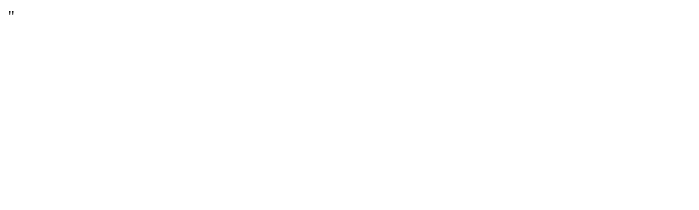
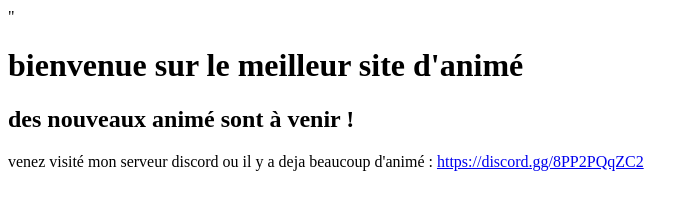
Before and after one commit to shyroo57/Anime-taku, a plain HTML site: page index.html in a window 1280 px wide. Shown: the whole page, without its empty margins (0-699 px from the left). Drawn offline with Linux system fonts and the light colour scheme.

Commit message:
Update index.html

```diff
--- a/index.html
+++ b/index.html
@@ -9,3 +9,11 @@
    <link rel="stylesheet"href-"style.css">
    <link rel="icon" href="img/favicon.ico">
    <link rel="apple-touch-icon" href="ing/favicon.ico">
+   <title>           bienvenue sur Animetaku</title>
+</head>
+<body>
+    <h1>bienvenue sur le meilleur site d'animé </h1>
+    <h2>des nouveaux animé sont à venir !</h2>
+    <p>venez visité mon serveur discord ou il y a deja beaucoup d'animé : <a href=https://discord.gg/8PP2PQqZC2 target="_blank">https://discord.gg/8PP2PQqZC2 </a></p>
+</body>
+</html>
```
